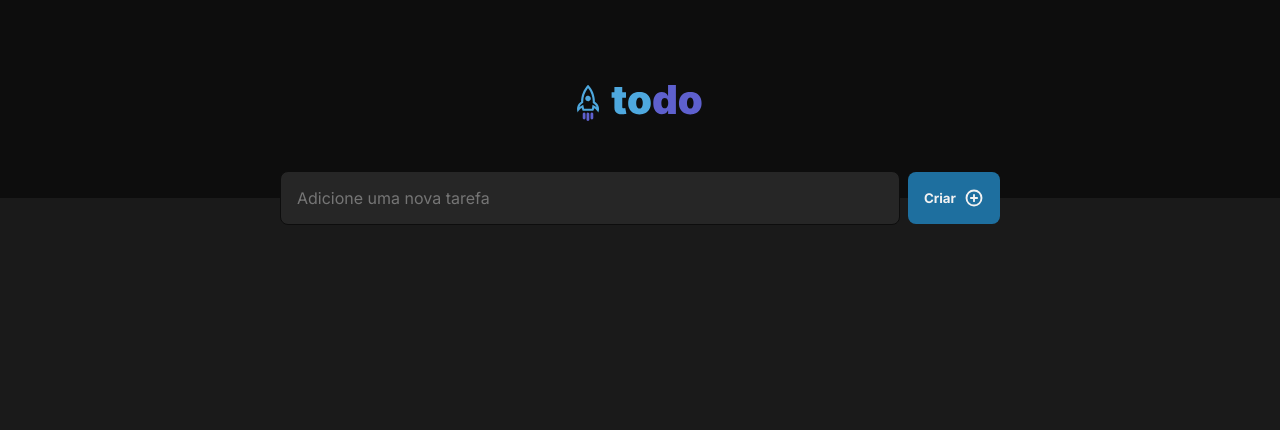
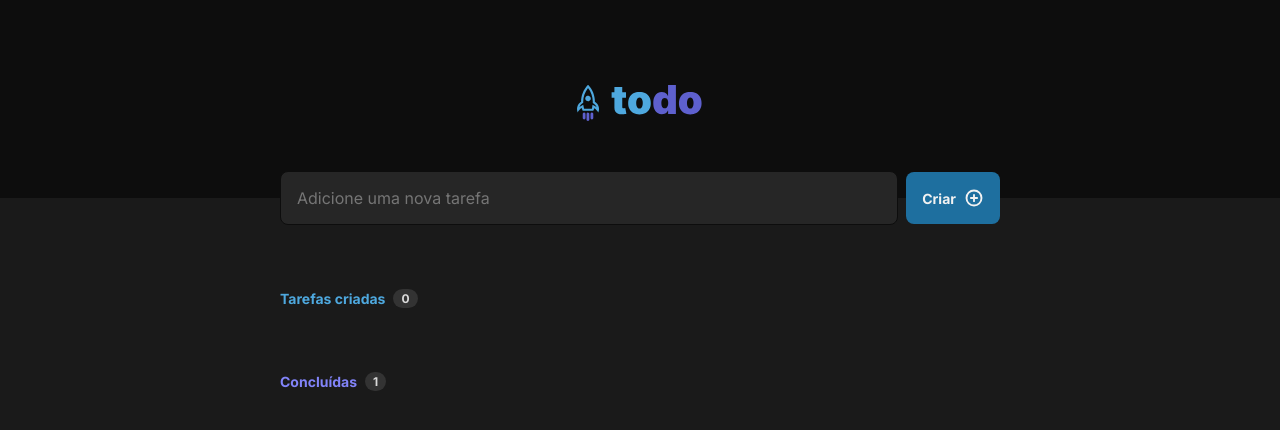
Before and after one commit to brunoobd/todo-web, a React (Vite) app: page / in a window 1280 px wide. Shown: the top 430 px of the page. Built offline with nearby package versions, Linux system fonts and the light colour scheme.

Commit message:
feat: add TaskCounter component

```diff
--- a/src/App.tsx
+++ b/src/App.tsx
@@ -7,6 +7,7 @@ import { Container, Form, GlobalStyle } from "./styles.ts";
 import { Header } from "@components/Header";
 import { Input } from "@components/Input";
 import { Button } from "@components/Button";
+import { TaskCounter } from "@components/TaskCounter/index.tsx";
 
 function App() {
   return (
@@ -21,6 +22,9 @@ function App() {
 
           <Button />
         </Form>
+
+        <TaskCounter title={"Tarefas criadas"} count={0} />
+        <TaskCounter title={"Concluídas"} count={1} variant={"PURPLE"} />
       </Container>
     </ThemeProvider>
   );
--- /dev/null
+++ b/src/components/TaskCounter/index.tsx
@@ -0,0 +1,17 @@
+import { Container, Counter, CounterText, Title, TitleVariant } from "./styles";
+
+type Props = {
+  title: string;
+  count: number;
+  variant?: TitleVariant;
+};
+
+export const TaskCounter = ({ title, count, variant = "DEFAULT" }: Props) => (
+  <Container>
+    <Title variant={variant}>{title}</Title>
+
+    <Counter>
+      <CounterText>{count}</CounterText>
+    </Counter>
+  </Container>
+);
--- /dev/null
+++ b/src/components/TaskCounter/styles.ts
@@ -0,0 +1,40 @@
+import styled, { css } from "styled-components";
+
+export type TitleVariant = "DEFAULT" | "PURPLE";
+
+type TitleType = {
+  variant: TitleVariant;
+};
+
+export const Container = styled.div`
+  display: flex;
+  align-items: center;
+  gap: 0.5rem;
+`;
+
+export const Title = styled.p<TitleType>`
+  color: ${({ theme, variant }) =>
+    variant === "DEFAULT" ? theme.COLORS.BLUE : theme.COLORS.PURPLE};
+  font-weight: bold;
+`;
+
+export const Counter = styled.div`
+  padding: 0.125rem 0.5rem;
+
+  display: flex;
+  align-items: center;
+  justify-content: center;
+
+  border-radius: 1rem;
+
+  background-color: ${({ theme }) => theme.COLORS.GRAY_400};
+`;
+
+export const CounterText = styled.p`
+  font-weight: bold;
+
+  ${({ theme }) => css`
+    color: ${theme.COLORS.GRAY_200};
+    font-size: ${theme.FONT_SIZE.SMALL}rem;
+  `};
+`;
--- a/src/styles.ts
+++ b/src/styles.ts
@@ -1,4 +1,4 @@
-import styled, { createGlobalStyle } from "styled-components";
+import styled, { createGlobalStyle, css } from "styled-components";
 
 export const GlobalStyle = createGlobalStyle`
   * {
@@ -16,7 +16,11 @@ export const GlobalStyle = createGlobalStyle`
   input,
   button {
     font-family: "Inter", sans-serif;
-    color: ${({ theme }) => theme.COLORS.GRAY_100}
+
+    ${({ theme }) => css`
+      color: ${theme.COLORS.GRAY_100};
+      font-size: ${theme.FONT_SIZE.MEDIUM}rem;
+    `};
   }
 `;
 
```
